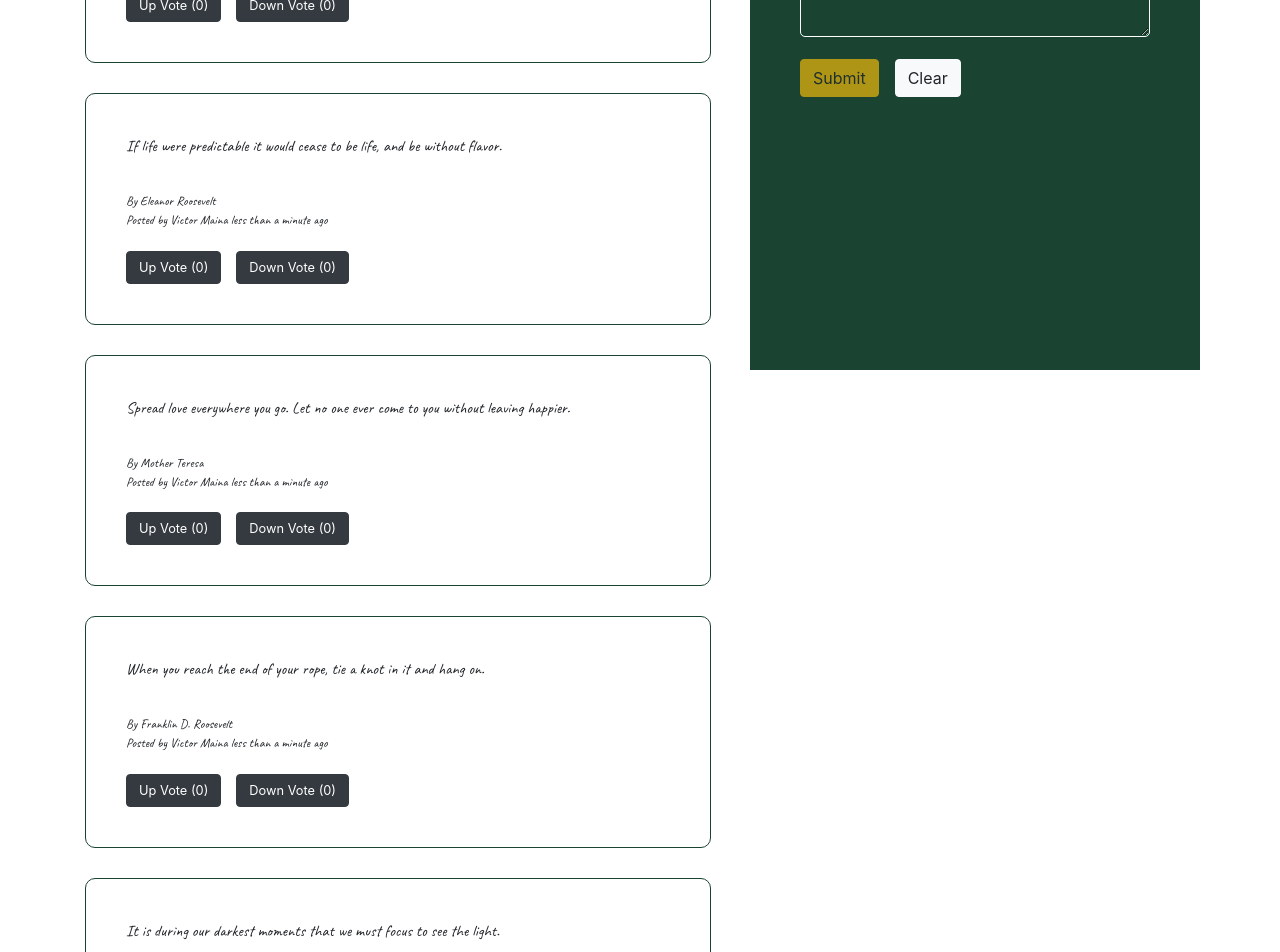
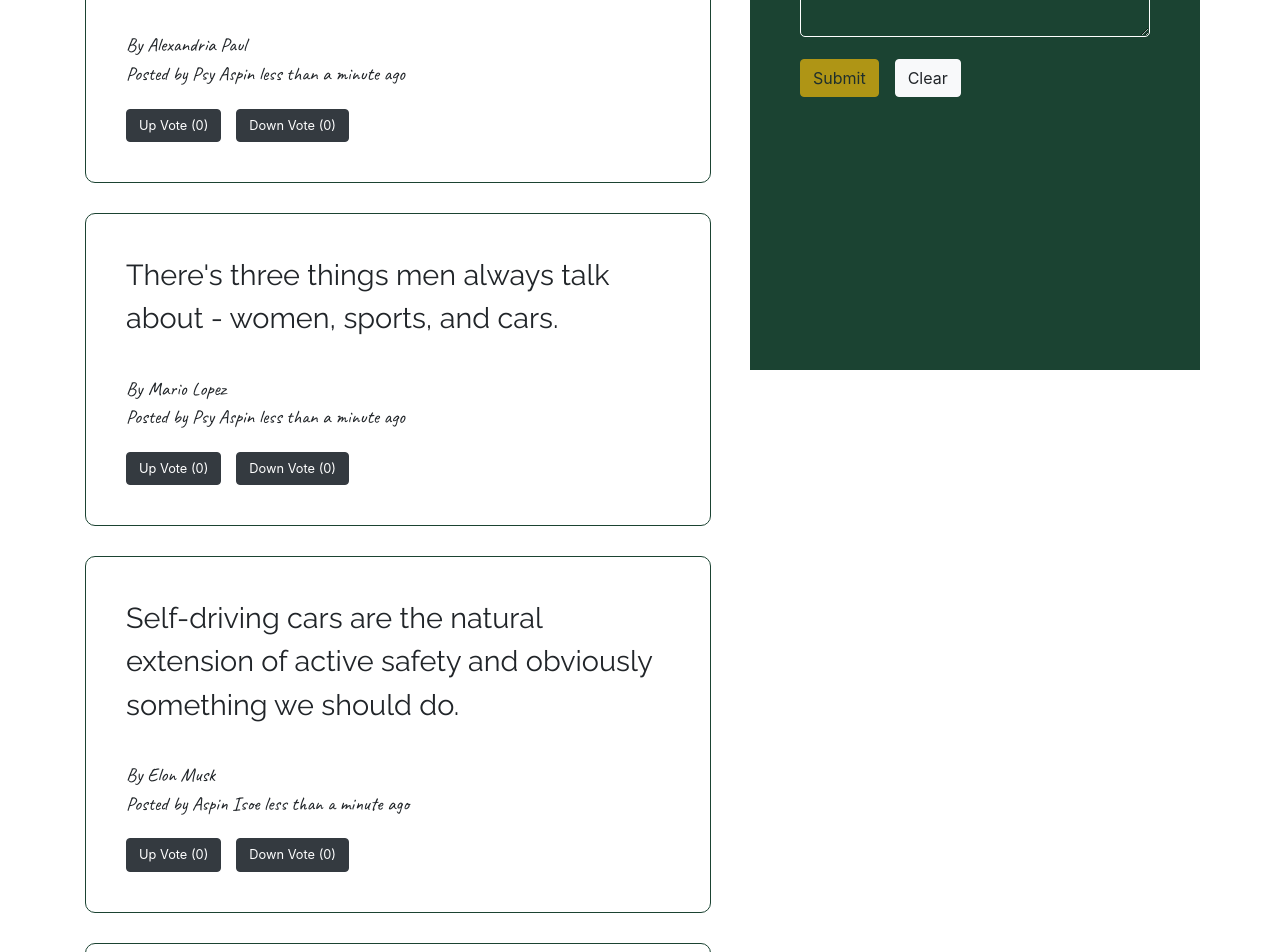
Before and after one commit to psy-a/quotes, an Angular app: page / in a window 1280 px wide. Shown: the part 560-1512 px from the top of the page. Built offline with nearby package versions, Linux system fonts and the light colour scheme.

Commit message:
Style quotes and quotes details.

```diff
--- a/src/app/components/quote-details/quote-details.component.css
+++ b/src/app/components/quote-details/quote-details.component.css
@@ -1,6 +1,6 @@
 div {
     font-family: 'Caveat';
     font-style: normal;
-    font-size: 0.8em;
+    font-size: 1.2em;
     margin-bottom: 10px;
 }
--- a/src/app/components/quote/quote.component.css
+++ b/src/app/components/quote/quote.component.css
@@ -18,6 +18,7 @@
         }
 
         .quote {
-            font-family: 'Caveat';
+            font-family: 'Raleway';
             margin-bottom: 10px;
+            font-size: 1.8em;
         }
--- a/src/app/components/quote/quote.component.ts
+++ b/src/app/components/quote/quote.component.ts
@@ -9,14 +9,16 @@ import { Quote } from "../../quote"
 export class QuoteComponent implements OnInit {
 
   quotes = [
-    new Quote(1, "The greatest glory in living lies not in never falling, but in rising every time we fall.", 0, 0, "Nelson Mandela", "Victor Maina"),
-    new Quote(2, "The way to get started is to quit talking and begin doing.", 0, 0, "Walt Disney", "Victor Maina"),
-    new Quote(3, "If life were predictable it would cease to be life, and be without flavor.", 0, 0, "Eleanor Roosevelt", "Victor Maina"),
-    new Quote(4, "Spread love everywhere you go. Let no one ever come to you without leaving happier.", 0, 0, "Mother Teresa", "Victor Maina"),
-    new Quote(5, "When you reach the end of your rope, tie a knot in it and hang on.", 0, 0, "Franklin D. Roosevelt", "Victor Maina"),
-    new Quote(6, "It is during our darkest moments that we must focus to see the light.", 0, 0, "Aristotle", "Victor Maina"),
-    new Quote(7, "You will face many defeats in life, but never let yourself be defeated.", 0, 0, "Maya Angelou", "Victor Maina"),
-    new Quote(8, "Many of life's failures are people who did not realize how close they were to success when they gave up.", 0, 0, "Thomas A. Edison", "Victor Maina")
+    new Quote(1, "I spent a lot of money on booze, birds and fast cars. The rest I just squandered.", 0, 0, "George Best", "Psy Aspin"),
+    new Quote(2, "The cars we drive say a lot about us.", 0, 0, "Alexandria Paul", "Psy Aspin"),
+    new Quote(3, "There's three things men always talk about - women, sports, and cars.", 0, 0, "Mario Lopez", "Psy Aspin"),
+    new Quote(4, "Self-driving cars are the natural extension of active safety and obviously something we should do.", 0, 0, "Elon Musk", "Aspin Isoe"),
+    new Quote(5, "But my passion is racing cars. It's what I like to do in my off time.", 0, 0, "Mark-Paul Gosselaar", "Isoe A."),
+    new Quote(6, "If GM had kept up with technology like the computer industry has, we would all be driving $25 cars that got 1,000 MPG.", 0, 0, "Bill Gates", "Psy A."),
+    new Quote(7, "It's like driving a car at night. You never see further than your headlights, but you can make the whole trip that way.", 0, 0, "E.L. Doctorow", "Psy Isoe"),
+    new Quote(8, "It's a never ending battle of making your cars better and also trying to be better yourself.", 0, 0, "Dale Earnhardt", "Psy Aspin"),
+    new Quote(8, "Everything in life is somewhere else, and you get there in a car.", 0, 0, "E.B. White", "Psy Aspin"),
+    new Quote(8, "I love fast cars... and to go too fast in them.", 0, 0, "Lara Flynn Boyle", "Psy Aspin"),
   ];
 
   findHighestUpvote(arr) {
```
